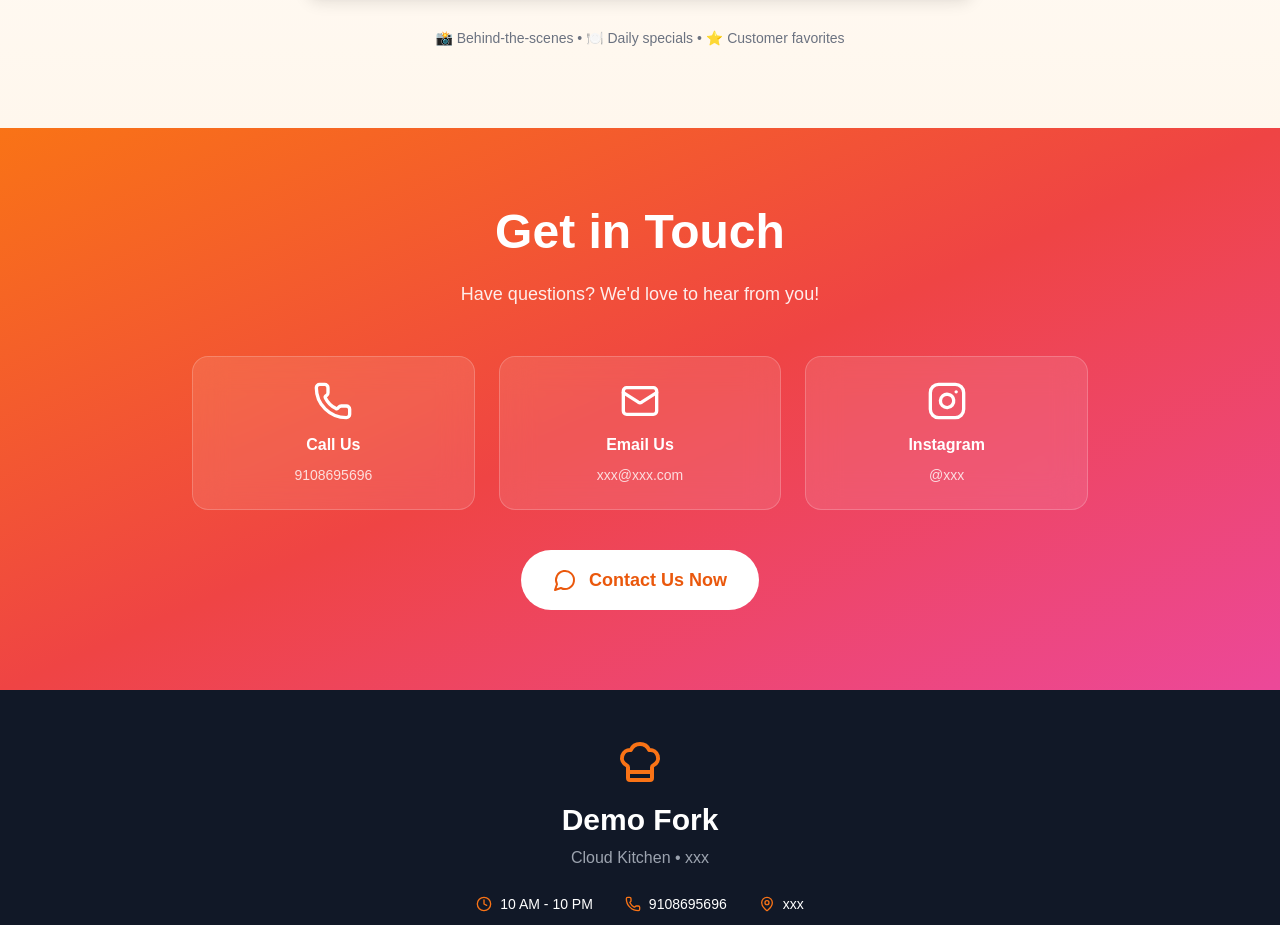
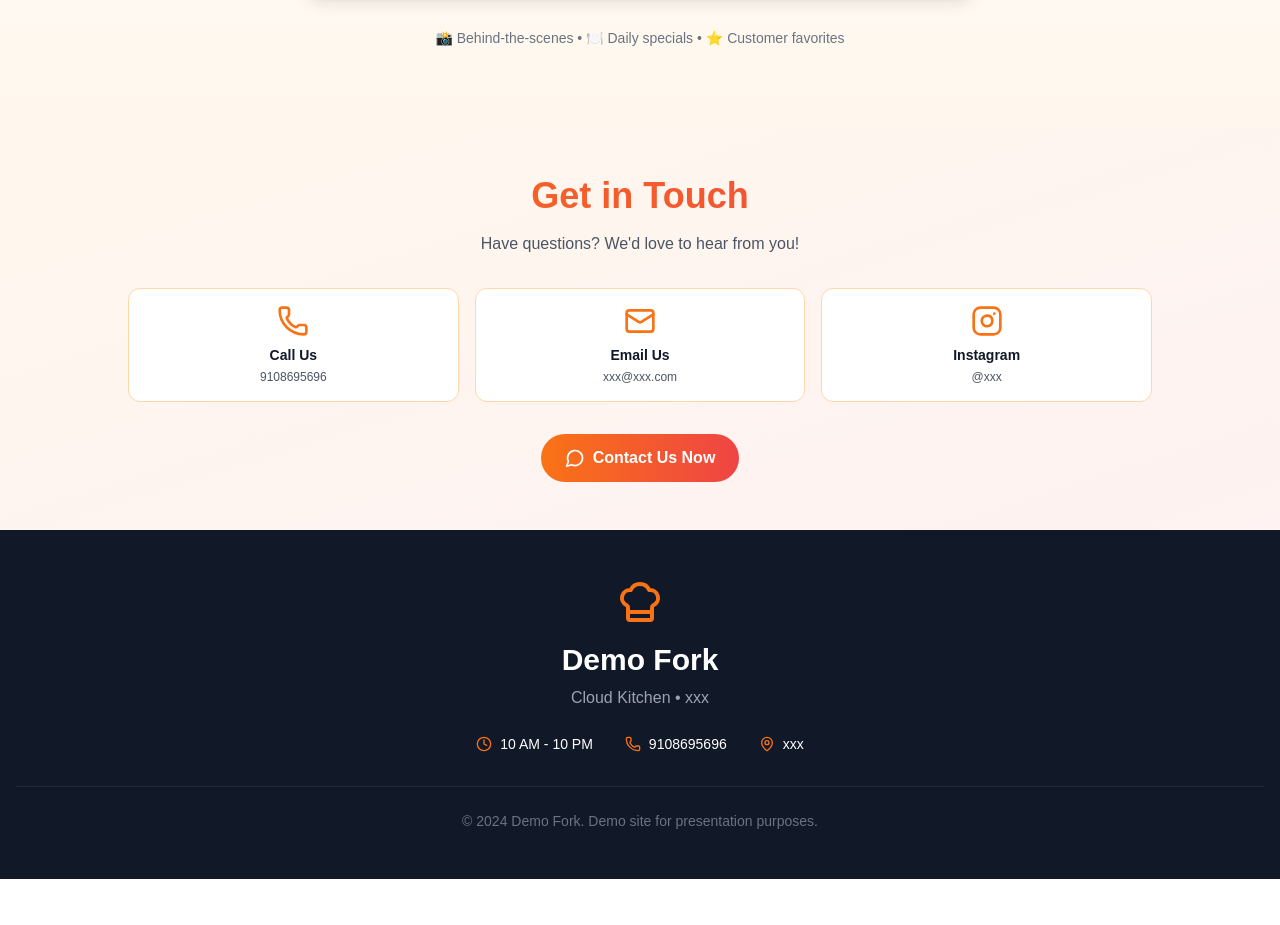
Before and after one commit to devfluweb/demokitch-1, a Next.js app: page / in a window 1280 px wide. Shown: the part 2140-3065 px from the top of the page. After the commit the page ends 3019 px from the top, so only its background shows below. Built offline with nearby package versions, Linux system fonts and the light colour scheme.

Commit message:
Fix cart display, improve contact section, enhance cart item visibility

```diff
--- a/app/cart/page.tsx
+++ b/app/cart/page.tsx
@@ -218,8 +218,8 @@ export default function CartPage() {
               <h2 className="text-xl font-bold text-gray-900 mb-4">Order Items</h2>
 
               {cartItems.map(item => (
-                <div key={item.id} className="flex gap-4 p-4 border border-gray-200 rounded-xl hover:border-orange-300 transition-colors">
-                  <div className="relative w-24 h-24 rounded-lg overflow-hidden flex-shrink-0">
+                <div key={item.id} className="flex gap-4 p-4 border-2 border-gray-200 rounded-xl hover:border-orange-400 transition-colors bg-gray-50">
+                  <div className="relative w-28 h-28 rounded-lg overflow-hidden flex-shrink-0 shadow-md">
                     <Image
                       src={item.image}
                       alt={item.name}
@@ -229,42 +229,45 @@ export default function CartPage() {
                   </div>
 
                   <div className="flex-1">
-                    <div className="flex items-start justify-between mb-2">
+                    <div className="flex items-start justify-between mb-3">
                       <div>
-                        <div className="flex items-center gap-2 mb-1">
-                          <span className={`w-3 h-3 rounded-sm border-2 ${item.isVeg ? 'border-green-600' : 'border-red-600'} flex items-center justify-center`}>
-                            <span className={`w-1.5 h-1.5 rounded-full ${item.isVeg ? 'bg-green-600' : 'bg-red-600'}`}></span>
+                        <div className="flex items-center gap-2 mb-2">
+                          <span className={`w-4 h-4 rounded-sm border-2 ${item.isVeg ? 'border-green-600' : 'border-red-600'} flex items-center justify-center`}>
+                            <span className={`w-2 h-2 rounded-full ${item.isVeg ? 'bg-green-600' : 'bg-red-600'}`}></span>
                           </span>
-                          <h3 className="font-semibold text-gray-900">{item.name}</h3>
+                          <h3 className="font-bold text-lg text-gray-900">{item.name}</h3>
                         </div>
-                        <p className="text-orange-600 font-bold">₹{item.price}</p>
+                        <p className="text-orange-600 font-bold text-lg">₹{item.price} each</p>
                       </div>
 
                       <button
                         onClick={() => removeItem(item.id)}
-                        className="text-red-500 hover:text-red-700 hover:bg-red-50 p-2 rounded-lg transition-colors"
+                        className="text-red-500 hover:text-red-700 hover:bg-red-100 p-2 rounded-lg transition-colors"
                       >
-                        <Trash2 size={18} />
+                        <Trash2 size={20} />
                       </button>
                     </div>
 
-                    <div className="flex items-center gap-3">
-                      <div className="flex items-center gap-2 bg-gray-100 rounded-lg p-1">
+                    <div className="flex items-center gap-4">
+                      <div className="flex items-center gap-3 bg-white rounded-xl p-2 shadow-md border-2 border-orange-200">
                         <button
                           onClick={() => updateQuantity(item.id, -1)}
-                          className="w-8 h-8 flex items-center justify-center bg-white rounded-md hover:bg-orange-500 hover:text-white transition-colors"
+                          className="w-9 h-9 flex items-center justify-center bg-orange-100 rounded-lg hover:bg-orange-500 hover:text-white transition-colors font-bold"
                         >
-                          <Minus size={16} />
+                          <Minus size={18} />
                         </button>
-                        <span className="w-8 text-center font-semibold">{item.quantity}</span>
+                        <span className="w-12 text-center font-bold text-xl text-orange-600">{item.quantity}</span>
                         <button
                           onClick={() => updateQuantity(item.id, 1)}
-                          className="w-8 h-8 flex items-center justify-center bg-white rounded-md hover:bg-orange-500 hover:text-white transition-colors"
+                          className="w-9 h-9 flex items-center justify-center bg-orange-100 rounded-lg hover:bg-orange-500 hover:text-white transition-colors font-bold"
                         >
-                          <Plus size={16} />
+                          <Plus size={18} />
                         </button>
                       </div>
-                      <span className="text-gray-600 font-medium">= ₹{item.price * item.quantity}</span>
+                      <div className="flex items-center gap-2">
+                        <span className="text-gray-500 font-medium">=</span>
+                        <span className="text-gray-900 font-bold text-xl">₹{item.price * item.quantity}</span>
+                      </div>
                     </div>
                   </div>
                 </div>
--- a/app/menu/page.tsx
+++ b/app/menu/page.tsx
@@ -670,8 +670,8 @@ export default function MenuPage() {
         <MessageCircle className="w-7 h-7 text-white" />
       </a>
 
-      <Link href="/cart">
-        <button
+      <Link
+        href="/cart"
         className={`floating-btn cart-btn ${cartCount > 0 ? 'pulse' : ''}`}
         title="View Cart"
       >
@@ -679,7 +679,6 @@ export default function MenuPage() {
         {cartCount > 0 && (
           <span className="cart-badge">{cartCount}</span>
         )}
-        </button>
       </Link>
     </div>
   );
--- a/app/page.tsx
+++ b/app/page.tsx
@@ -238,43 +238,43 @@ export default function Home() {
       </section>
 
       {/* Contact Us Section */}
-      <section className="py-12 sm:py-20 px-4 bg-gradient-to-br from-orange-500 via-red-500 to-pink-500">
-        <div className="max-w-4xl mx-auto text-center">
-          <h2 className="text-3xl sm:text-4xl md:text-5xl font-bold text-white mb-4 sm:mb-6">
+      <section className="py-8 sm:py-12 px-4 bg-gradient-to-br from-orange-50 to-red-50">
+        <div className="max-w-5xl mx-auto text-center">
+          <h2 className="text-2xl sm:text-3xl md:text-4xl font-bold bg-gradient-to-r from-orange-500 to-red-500 bg-clip-text text-transparent mb-3 sm:mb-4">
             Get in Touch
           </h2>
-          <p className="text-base sm:text-lg text-white/90 mb-8 sm:mb-12">
+          <p className="text-sm sm:text-base text-gray-600 mb-6 sm:mb-8">
             Have questions? We'd love to hear from you!
           </p>
 
-          <div className="grid sm:grid-cols-3 gap-6 mb-10">
+          <div className="grid sm:grid-cols-3 gap-4 mb-6 sm:mb-8">
             <a
               href="tel:9108695696"
-              className="bg-white/10 backdrop-blur-lg rounded-2xl p-6 hover:bg-white/20 transition-all hover:scale-105 border border-white/20"
+              className="bg-white rounded-xl p-4 hover:shadow-lg transition-all hover:scale-105 border border-orange-200"
             >
-              <Phone className="w-10 h-10 mx-auto mb-3 text-white" />
-              <h3 className="font-semibold text-white mb-2">Call Us</h3>
-              <p className="text-white/80 text-sm">9108695696</p>
+              <Phone className="w-8 h-8 mx-auto mb-2 text-orange-500" />
+              <h3 className="font-semibold text-gray-900 mb-1 text-sm">Call Us</h3>
+              <p className="text-gray-600 text-xs">9108695696</p>
             </a>
 
             <a
               href="mailto:xxx@xxx.com"
-              className="bg-white/10 backdrop-blur-lg rounded-2xl p-6 hover:bg-white/20 transition-all hover:scale-105 border border-white/20"
+              className="bg-white rounded-xl p-4 hover:shadow-lg transition-all hover:scale-105 border border-orange-200"
             >
-              <Mail className="w-10 h-10 mx-auto mb-3 text-white" />
-              <h3 className="font-semibold text-white mb-2">Email Us</h3>
-              <p className="text-white/80 text-sm">xxx@xxx.com</p>
+              <Mail className="w-8 h-8 mx-auto mb-2 text-orange-500" />
+              <h3 className="font-semibold text-gray-900 mb-1 text-sm">Email Us</h3>
+              <p className="text-gray-600 text-xs">xxx@xxx.com</p>
             </a>
 
             <a
               href="https://instagram.com/xxx"
               target="_blank"
               rel="noopener noreferrer"
-              className="bg-white/10 backdrop-blur-lg rounded-2xl p-6 hover:bg-white/20 transition-all hover:scale-105 border border-white/20"
+              className="bg-white rounded-xl p-4 hover:shadow-lg transition-all hover:scale-105 border border-orange-200"
             >
-              <Instagram className="w-10 h-10 mx-auto mb-3 text-white" />
-              <h3 className="font-semibold text-white mb-2">Instagram</h3>
-              <p className="text-white/80 text-sm">@xxx</p>
+              <Instagram className="w-8 h-8 mx-auto mb-2 text-orange-500" />
+              <h3 className="font-semibold text-gray-900 mb-1 text-sm">Instagram</h3>
+              <p className="text-gray-600 text-xs">@xxx</p>
             </a>
           </div>
 
@@ -282,9 +282,9 @@ export default function Home() {
             href="https://wa.me/919108695696"
             target="_blank"
             rel="noopener noreferrer"
-            className="inline-flex items-center gap-3 bg-white text-orange-600 px-8 py-4 rounded-full font-bold text-lg hover:shadow-2xl transition-all hover:scale-105"
+            className="inline-flex items-center gap-2 bg-gradient-to-r from-orange-500 to-red-500 text-white px-6 py-3 rounded-full font-semibold text-base hover:shadow-xl transition-all hover:scale-105"
           >
-            <MessageCircle size={24} />
+            <MessageCircle size={20} />
             Contact Us Now
           </a>
         </div>
```
Lines whose indentation alone changed are shown as unchanged.
